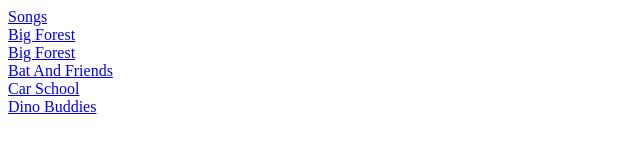
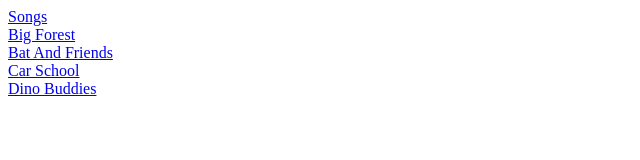
Before and after one commit to jihadichan/jihadichan.github.io, a plain HTML site: page reader/index.html in a window 1280 px wide. Shown: the whole page, without its empty margins (0-640 px from the left). Drawn offline with Linux system fonts and the light colour scheme.

Commit message:
quick commit

```diff
--- a/reader/index.html
+++ b/reader/index.html
@@ -8,7 +8,6 @@
 
 <a href="0/songs.html">Songs</a><br>
 <a href="2/big-forest.html">Big Forest</a><br>
-<a href="2/big-forest.html">Big Forest</a><br>
 <a href="2/bat-and-friends.html">Bat And Friends</a><br>
 <a href="2/car-school.html">Car School</a><br>
 <a href="2/dino-buddies.html">Dino Buddies</a><br>
```
